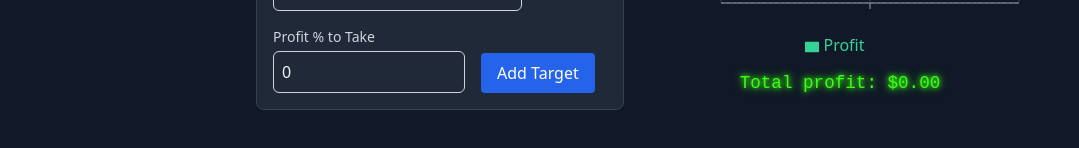
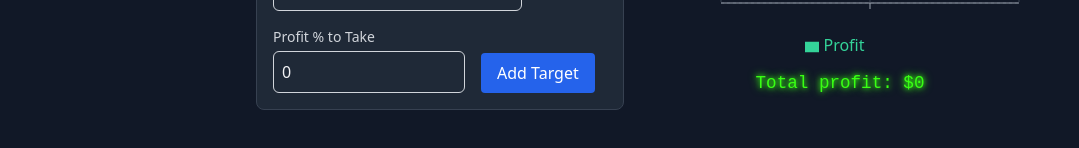
Before and after one commit to ps1312/coin-profit-taking, a React (Vite) app: page / in a window 1280 px wide. Shown: the part 412-560 px from the top of the page, without its empty margins (0-1079 px from the left). Built offline with nearby package versions, Linux system fonts and the light colour scheme.

Commit message:
update all currencies with the reais checkbox

```diff
--- a/src/PredictionsContext.tsx
+++ b/src/PredictionsContext.tsx
@@ -19,6 +19,8 @@ interface PredictionsContextType {
   updateCoinDataForm: (name: "holdings" | "marketCap", value: number) => void
   setNewTarget: (target: { marketCap: number; profitPercent: number }) => void
   handleAddMilestone: (e: React.FormEvent) => void
+  showInReais: boolean
+  setShowInReais: (showInReais: boolean) => void
 }
 
 export const PredictionsContext = createContext<PredictionsContextType>({
@@ -43,6 +45,8 @@ export const PredictionsContext = createContext<PredictionsContextType>({
   updateCoinDataForm: () => {},
   setNewTarget: () => {},
   handleAddMilestone: () => {},
+  showInReais: false,
+  setShowInReais: () => {},
 })
 
 export const PredictionsProvider = ({
@@ -52,6 +56,7 @@ export const PredictionsProvider = ({
 }) => {
   const [activePredictionId, setActivePredictionId] = useState("1")
   const [newTarget, setNewTarget] = useState({ marketCap: 0, profitPercent: 0 })
+  const [showInReais, setShowInReais] = useState(false)
   const [coinDataForm, setCoinDataForm] = useState<CoinDataFormFields>({
     holdings: 0,
     marketCap: 0,
@@ -172,6 +177,8 @@ export const PredictionsProvider = ({
         updateCoinDataForm,
         sortedTargets,
         prediction,
+        showInReais,
+        setShowInReais,
       }}
     >
       {children}
--- a/src/components/MilestoneList.tsx
+++ b/src/components/MilestoneList.tsx
@@ -1,25 +1,15 @@
-import { useContext, useState } from "react"
-import { formatLargeNumber } from "../utils"
+import { useContext } from "react"
+import {
+  formatCurrency,
+  formatLargeNumber,
+  getCurrencyMultiplier,
+  getCurrencySymbol,
+} from "../utils"
 import { PredictionsContext } from "../PredictionsContext"
 
 export const MilestoneList = () => {
-  const { prediction, handleRemoveTarget } = useContext(PredictionsContext)
-  const [showInReais, setShowInReais] = useState(false)
-
-  const multiplier = showInReais ? 6.1 : 1
-  const currencySymbol = showInReais ? "R$" : "$"
-
-  const formatCurrency = (value: number) => {
-    return (value * multiplier).toLocaleString(
-      showInReais ? "pt-BR" : "en-US",
-      {
-        style: "currency",
-        currency: showInReais ? "BRL" : "USD",
-        minimumFractionDigits: 0,
-        maximumFractionDigits: 0,
-      }
-    )
-  }
+  const { prediction, handleRemoveTarget, showInReais, setShowInReais } =
+    useContext(PredictionsContext)
 
   return (
     <div className="space-y-2">
@@ -41,29 +31,32 @@ export const MilestoneList = () => {
           <p className="text-lg font-medium text-gray-300">
             At{" "}
             <span className="underline">
-              {currencySymbol}
-              {formatLargeNumber(milestone.marketCap * multiplier)}
+              {getCurrencySymbol(showInReais)}
+              {formatLargeNumber(
+                milestone.marketCap * getCurrencyMultiplier(showInReais)
+              )}
             </span>{" "}
             Market Cap
             {index > 0 && " (" + milestone.multiplier.toFixed(2) + "x)"}
           </p>
 
           <p className="text-gray-300">
-            Holdings: {formatCurrency(milestone.holdings + milestone.profit)}
+            Holdings:{" "}
+            {formatCurrency(milestone.holdings + milestone.profit, showInReais)}
           </p>
 
           {milestone.profit > 0 && (
             <p className="flex items-center gap-1 text-gray-300">
               Take profits ({milestone.profitPercent}%):{" "}
               <span className="text-green-400 font-medium">
-                {formatCurrency(milestone.profit)} 💰
+                {formatCurrency(milestone.profit, showInReais)} 💰
               </span>
             </p>
           )}
 
           {index > 0 && (
             <p className="text-gray-300">
-              New holdings: {formatCurrency(milestone.holdings)}
+              New holdings: {formatCurrency(milestone.holdings, showInReais)}
             </p>
           )}
 
--- a/src/components/PredictionCharts.tsx
+++ b/src/components/PredictionCharts.tsx
@@ -11,13 +11,14 @@ import {
 import { CRTTerminal } from "./CRTTerminal"
 import { useContext } from "react"
 import { PredictionsContext } from "../PredictionsContext"
+import { formatCurrency, getCurrencyMultiplier } from "../utils"
 
 export const PredictionCharts = () => {
-  const { prediction } = useContext(PredictionsContext)
+  const { prediction, showInReais } = useContext(PredictionsContext)
 
   const formattedData = prediction.milestones.map((milestone) => ({
     ...milestone,
-    profit: milestone.profit.toFixed(2),
+    profit: (milestone.profit * getCurrencyMultiplier(showInReais)).toFixed(2),
   }))
 
   const profitSum = prediction.milestones.reduce(
@@ -46,7 +47,9 @@ export const PredictionCharts = () => {
         </ResponsiveContainer>
 
         <div className="flex justify-center mt-2">
-          <CRTTerminal>{`Total profit: $${profitSum.toFixed(2)}`}</CRTTerminal>
+          <CRTTerminal>
+            {`Total profit: ${formatCurrency(profitSum, showInReais)}`}
+          </CRTTerminal>
         </div>
       </div>
     </div>
--- a/src/components/Sidebar/Sidebar.tsx
+++ b/src/components/Sidebar/Sidebar.tsx
@@ -47,7 +47,7 @@ export const Sidebar = () => {
   }
 
   return (
-    <div className="w-64 bg-gray-800 ml-2 p-4 rounded border border-gray-700 absolute left-0">
+    <div className="w-64 bg-gray-800 ml-2 p-4 rounded border border-gray-700 xl:absolute left-0">
       <div className="flex justify-between items-center mb-4">
         <h2 className="text-xl font-bold">Predictions</h2>
         <div className="flex justify-center items-center gap-2">
--- a/src/utils.ts
+++ b/src/utils.ts
@@ -60,3 +60,18 @@ export const convertToFloat = (formattedValue: string): number => {
   const withoutCurrency = formattedValue.replace("$", "")
   return parseFloat(withoutCurrency.replace(/,/g, ""))
 }
+
+export const getCurrencyMultiplier = (showInReais: boolean) =>
+  showInReais ? 6.1 : 1
+export const getCurrencySymbol = (showInReais: boolean) =>
+  showInReais ? "R$" : "$"
+
+export const formatCurrency = (value: number, showInReais: boolean) => {
+  const multiplier = getCurrencyMultiplier(showInReais)
+  return (value * multiplier).toLocaleString(showInReais ? "pt-BR" : "en-US", {
+    style: "currency",
+    currency: showInReais ? "BRL" : "USD",
+    minimumFractionDigits: 0,
+    maximumFractionDigits: 0,
+  })
+}
```
